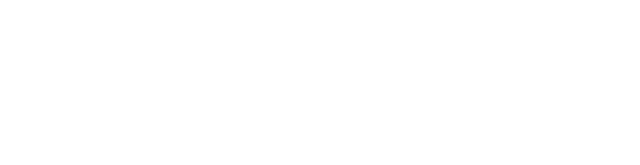
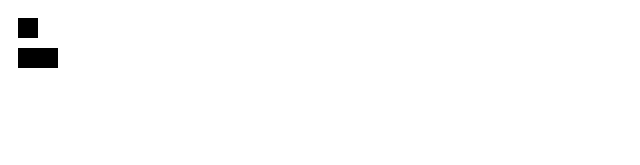
Before and after one commit to jondavila/mountain-climber, a plain HTML site: page index.html in a window 1280 px wide. Shown: the whole page, without its empty margins (0-640 px from the left). Drawn offline with Linux system fonts and the light colour scheme.

Commit message:
feat: added player and platform classes and tests

```diff
--- a/app.js
+++ b/app.js
@@ -0,0 +1,50 @@
+// Global Variables
+const game = document.querySelector('#game');
+const ctx = game.getContext('2d');
+
+let player;
+let cloud; // theme of platforms will be clouds (??)
+
+
+// Set up for canvas rendering
+game.setAttribute('height', getComputedStyle(game)['height']);
+game.setAttribute('width', getComputedStyle(game)['width']);
+
+// Entities
+class Player {
+    constructor(x, y, width, height) {
+        this.x = x;
+        this.y = y;
+        this.width = width;
+        this.height = height;
+        this.alive = true;
+
+        this.render = () => {
+            // ctx.fillStyle = ; // player sprite will go here using .drawImage() => no need for .fillStyle or .fillRect
+            ctx.fillRect(this.x, this.y, this.width, this.height);
+        }
+    }
+}
+
+class Platform {
+    constructor(x, y, width, height) {
+        this.x = x;
+        this.y = y;
+        this.width = width;
+        this.height = height;
+
+        this.render = () => {
+            // ctx.fillStyle = green; // cloud sprite will go here using .drawImage()
+            ctx.fillRect(this.x, this.y, this.width, this.height);
+        }
+    }
+}
+
+
+let player1 = new Player(10, 10, 20, 20);
+player1.render();
+console.log(player1);
+
+let platform1 = new Platform(10, 40, 40, 20);
+platform1.render();
+console.log(platform1);
--- a/index.html
+++ b/index.html
@@ -5,10 +5,14 @@
     <meta http-equiv="X-UA-Compatible" content="IE=edge">
     <meta name="viewport" content="width=device-width, initial-scale=1.0">
     <link rel="stylesheet" href="style.css">
-    <title>Document</title>
+    <title>Platform Project</title>
 </head>
 <body>
-
+    <div>
+        <main>
+            <canvas id="game"></canvas>
+        </main>
+    </div>
     <script src="./app.js"></script>
 </body>
 </html>
```
